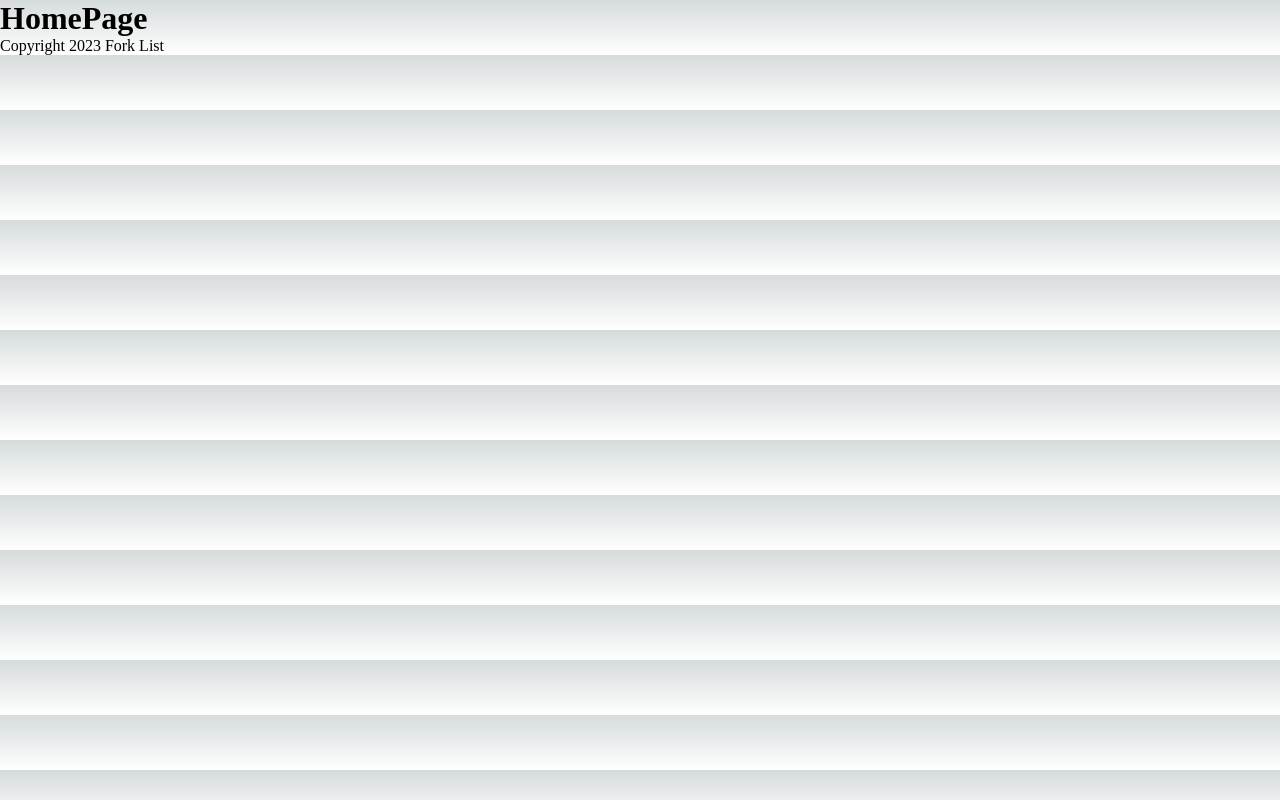
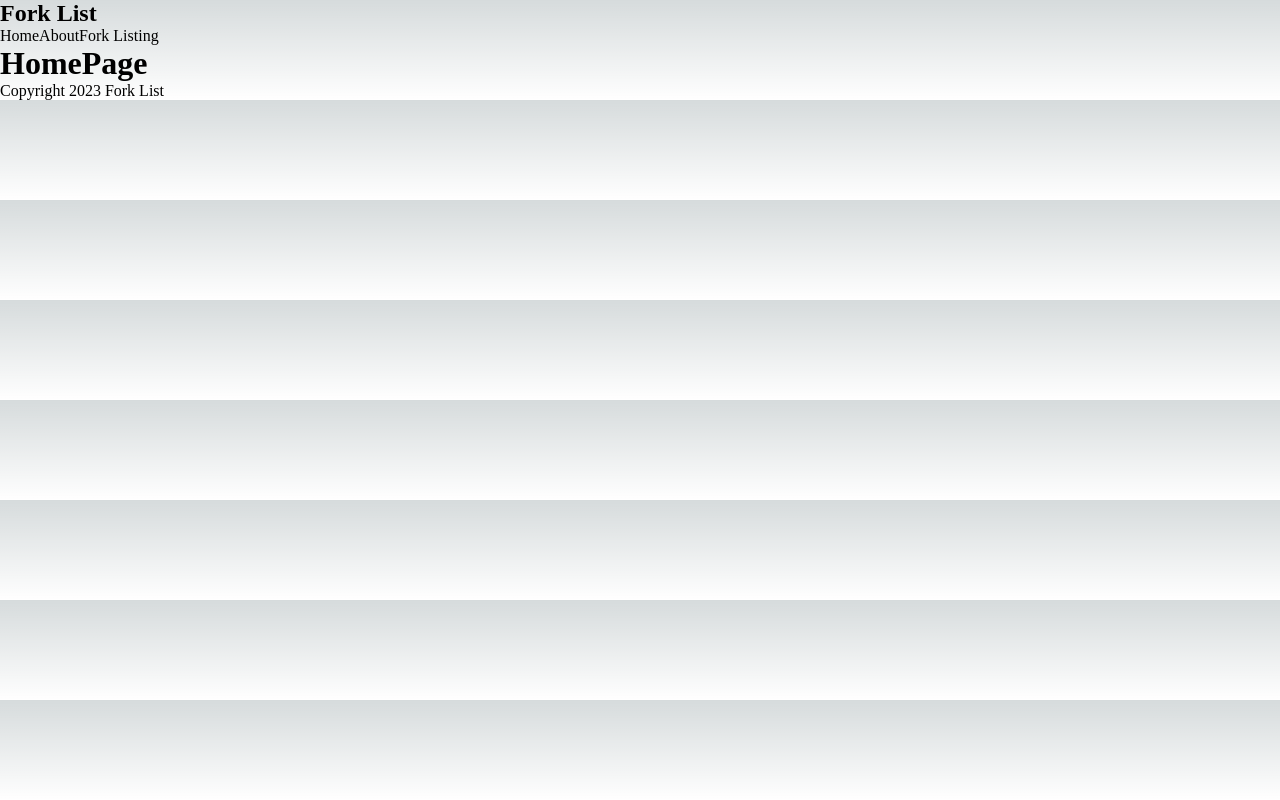
Before and after one commit to sameetghouri/Next-ListApp, a Next.js app: page / in a window 1280 px wide. Built offline with nearby package versions, Linux system fonts and the light colour scheme.

Commit message:
modified

```diff
--- a/components/Nav.js
+++ b/components/Nav.js
@@ -1,6 +1,11 @@
 const Nav = () => {
     return ( <nav>
-
+        <div>
+            <h1>Fork List</h1>
+        </div>
+        <a>Home</a>
+        <a>About</a>
+        <a>Fork Listing</a>
     </nav> );
 }
 
```
